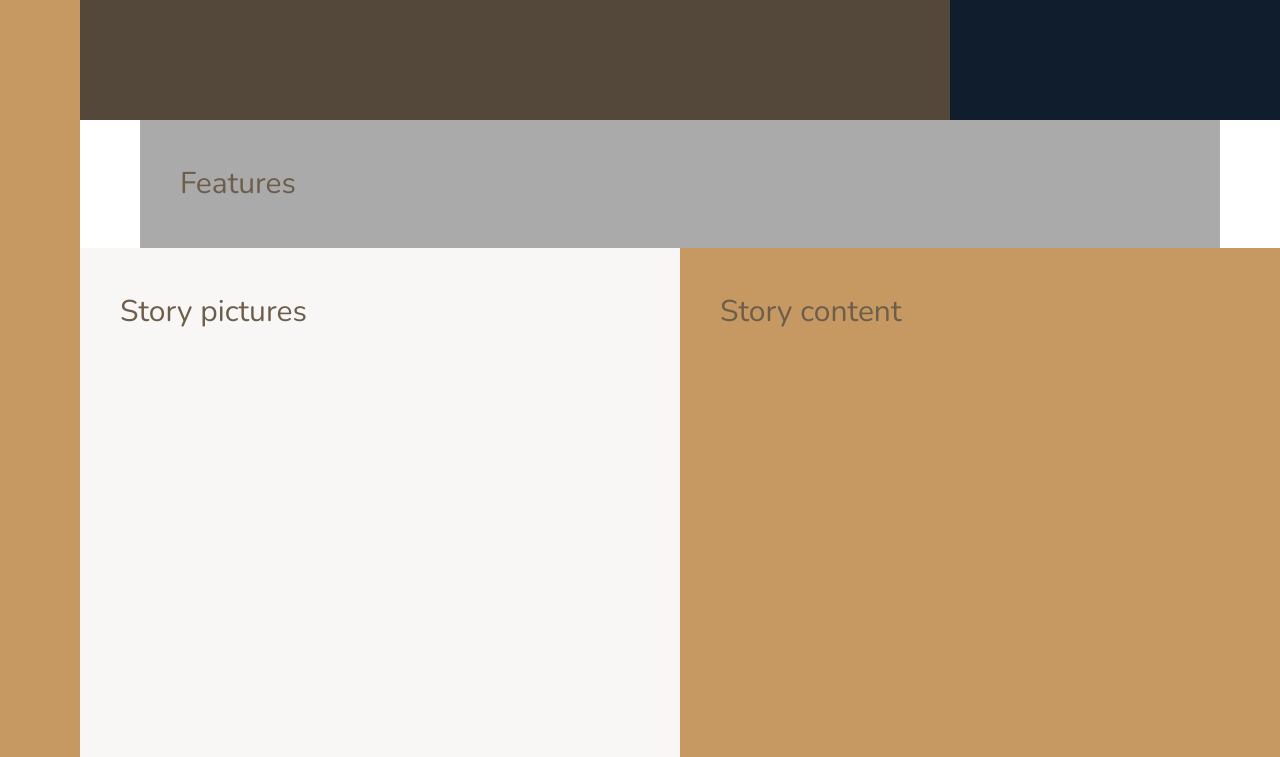
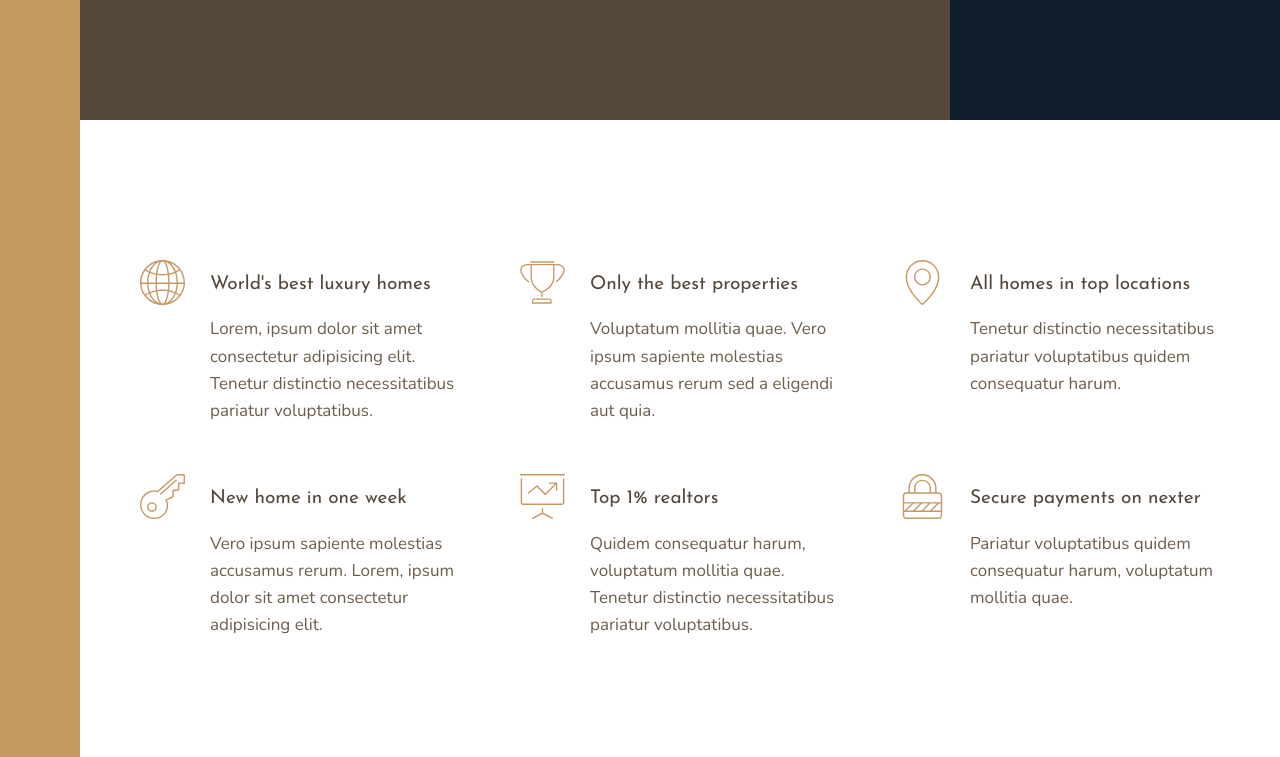
Before and after one commit to olivermunkuli/nexter, a website: page index.html in a window 1280 px wide. Shown: the part 520-1277 px from the top of the page. Drawn offline with nearby package versions, Linux system fonts and the light colour scheme.

Commit message:
implement feature section

```diff
--- a/index.html
+++ b/index.html
@@ -18,7 +18,80 @@
     <div class="sidebar">Sidebar</div>
     <header class="header">Header</header>
     <div class="realtors">Top 3 realtors</div>
-    <section class="features">Features</section>
+
+    <section class="features">
+      <div class="feature">
+        <svg class="feature__icon">
+          <use xlink:href="img/sprite.svg#icon-global"></use>
+        </svg>
+
+        <h4 class="heading-4 heading-4--dark">World's best luxury homes</h4>
+        <p class="feature__text">
+          Lorem, ipsum dolor sit amet consectetur adipisicing elit. Tenetur
+          distinctio necessitatibus pariatur voluptatibus.
+        </p>
+      </div>
+      <div class="feature">
+        <svg class="feature__icon">
+          <use xlink:href="img/sprite.svg#icon-trophy"></use>
+        </svg>
+
+        <h4 class="heading-4 heading-4--dark">Only the best properties</h4>
+        <p class="feature__text">
+          Voluptatum mollitia quae. Vero ipsum sapiente molestias accusamus
+          rerum sed a eligendi aut quia.
+        </p>
+      </div>
+
+      <div class="feature">
+        <svg class="feature__icon">
+          <use xlink:href="img/sprite.svg#icon-map-pin"></use>
+        </svg>
+
+        <h4 class="heading-4 heading-4--dark">All homes in top locations</h4>
+        <p class="feature__text">
+          Tenetur distinctio necessitatibus pariatur voluptatibus quidem
+          consequatur harum.
+        </p>
+      </div>
+
+      <div class="feature">
+        <svg class="feature__icon">
+          <use xlink:href="img/sprite.svg#icon-key"></use>
+        </svg>
+
+        <h4 class="heading-4 heading-4--dark">New home in one week</h4>
+        <p class="feature__text">
+          Vero ipsum sapiente molestias accusamus rerum. Lorem, ipsum dolor sit
+          amet consectetur adipisicing elit.
+        </p>
+      </div>
+
+      <div class="feature">
+        <svg class="feature__icon">
+          <use xlink:href="img/sprite.svg#icon-presentation"></use>
+        </svg>
+
+        <h4 class="heading-4 heading-4--dark">Top 1% realtors</h4>
+        <p class="feature__text">
+          Quidem consequatur harum, voluptatum mollitia quae. Tenetur distinctio
+          necessitatibus pariatur voluptatibus.
+        </p>
+      </div>
+
+      <div class="feature">
+        <svg class="feature__icon">
+          <use xlink:href="img/sprite.svg#icon-lock"></use>
+        </svg>
+
+        <h4 class="heading-4 heading-4--dark">Secure payments on nexter</h4>
+        <p class="feature__text">
+          Pariatur voluptatibus quidem consequatur harum, voluptatum mollitia
+          quae.
+        </p>
+      </div>
+    </section>
+
     <div class="story__pictures">Story pictures</div>
     <div class="story__content">Story content</div>
     <div class="homes">Homes</div>
--- a/sass/_base.scss
+++ b/sass/_base.scss
@@ -38,16 +38,8 @@ body {
   display: grid;
   grid-template-rows: 80vh min-content 40vw repeat(3, min-content);
   grid-template-columns:
-    [sidebar-start] 8rem [sidebar-end full-start] minmax(
-      6rem,
-      1fr
-    ) [center-start] repeat(8, [col-start] minmax(min-content, 14rem) [col-end])
+    [sidebar-start] 8rem [sidebar-end full-start] minmax(6rem, 1fr)
+    [center-start] repeat(8, [col-start] minmax(min-content, 14rem) [col-end])
     [center-end]
     minmax(6rem, 1fr) [full-end];
-
-  //FIXME
-  & > * {
-    padding: 40px;
-    font-size: 3rem;
-  }
 }
--- a/sass/_features.scss
+++ b/sass/_features.scss
@@ -1,5 +1,30 @@
 .features {
-  background-color: $color-grey-light-2;
   grid-column: center-start / center-end;
-  // grid-row: 2 / 3;
+
+  margin: 15rem 0;
+
+  display: grid;
+  //grid-template-columns: repeat(3, 1fr);
+  grid-template-columns: repeat(auto-fit, minmax(25rem, 1fr));
+  grid-gap: 6rem;
+  align-items: start;
 }
+
+.feature {
+  display: grid;
+  grid-template-columns: min-content 1fr;
+  grid-row-gap: 1.5rem;
+  grid-column-gap: 2.5rem;
+
+  &__icon {
+    fill: $color-primary;
+    width: 4.5rem;
+    height: 4.5rem;
+    grid-row: 1 / span 2;
+    transform: translateY(-1rem);
+  }
+
+  &__text {
+    font-size: 1.7rem;
+  }
+}
--- a/sass/_typography.scss
+++ b/sass/_typography.scss
@@ -0,0 +1,29 @@
+%heading {
+  font-family: $font-display;
+  font-weight: 400;
+}
+
+.heading-1 {
+  @extend %heading;
+}
+
+.heading-2 {
+  @extend %heading;
+}
+
+.heading-3 {
+  @extend %heading;
+}
+
+.heading-4 {
+  @extend %heading;
+  font-size: 1.9rem;
+
+  &--light {
+    color: $color-grey-light-1;
+  }
+
+  &--dark {
+    color: $color-grey-dark-1;
+  }
+}
```
Also changed, not shown: css/style.css.
